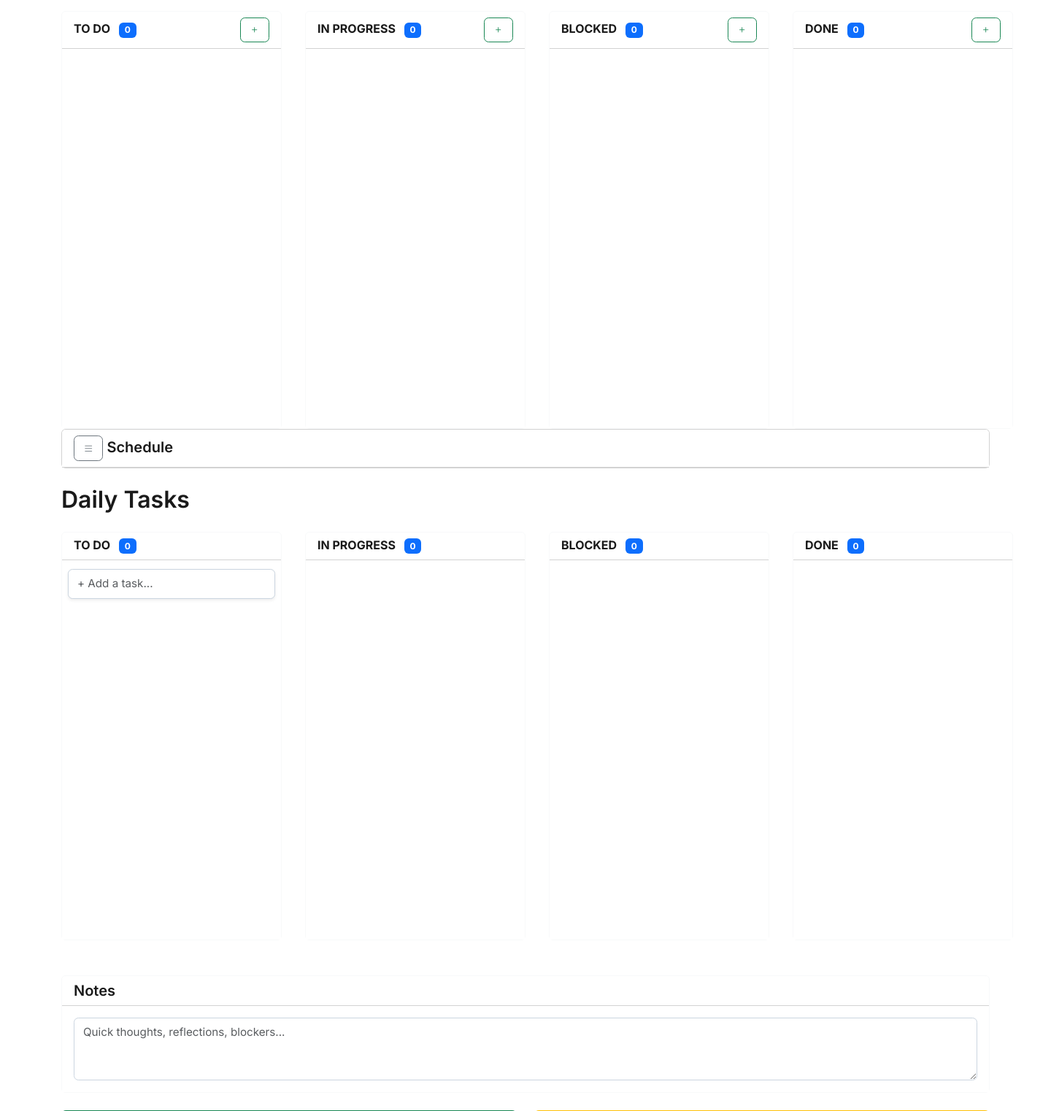
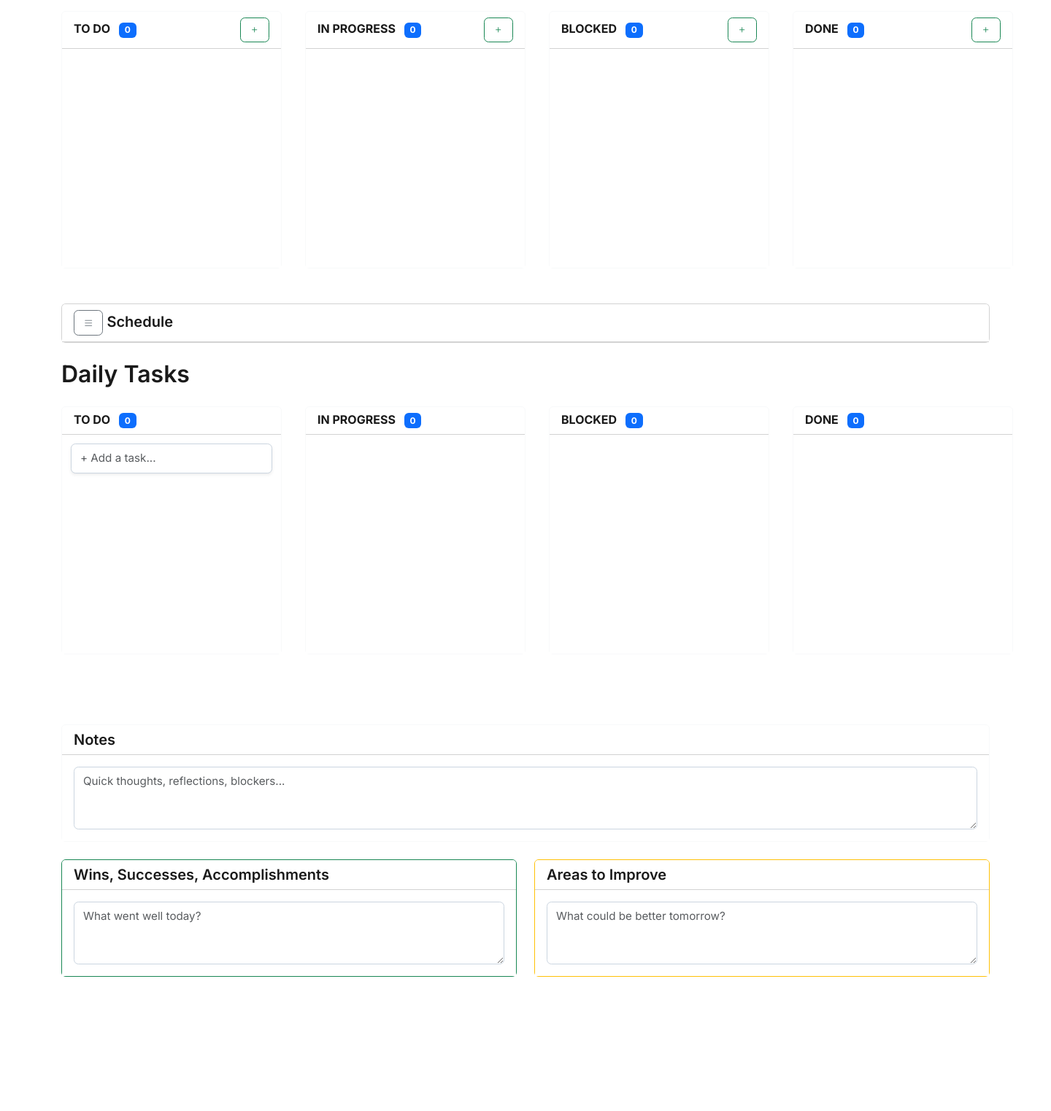
Before and after one commit to wmfmorgan/WFM-planner, a Flask app: template app/templates/day.html in a window 1440 px wide. Shown: the part 494-2017 px from the top of the page at 73% size. After the commit the page ends 1833 px from the top, so only its background shows below. Run offline with Flask 3, Linux system fonts and the light colour scheme; the template is opened without the code that fills it, so the values that code supplies are empty; some libraries are stand-ins or nearby versions.

Commit message:
shorten task columns

```diff
--- a/app/static/css/style.css
+++ b/app/static/css/style.css
@@ -211,19 +211,20 @@ small {
         min-width: 300px !important;
         max-width: 300px !important;
         flex: 0 0 300px !important;
-        padding: 0 8px !important;
+        /*  padding: 0 8px !important;
 
         /* Grow tall naturally — no max-height */
         height: auto !important;
-        min-height: 65vh !important;
-
-        overflow-y: visible !important;
+        min-height: 250px !important;
+        padding: 0.75rem 0.75rem 4rem 0.75rem !important;  /* top/right/bottom/left */
+        overflow-y: auto !important;
         overflow-x: visible !important;
 
         /* Only a tiny bit of breathing room — no more 120px void */
         /*padding-bottom: 2rem !important;*/
 
         scrollbar-width: thin;
+        scrollbar-color: #cbd5e0 transparent;
     }
 
     /* Optional: Center columns on wide screens */
@@ -235,9 +236,10 @@ small {
     }
 
     .kanban-board {
-        min-height: 70vh !important;     /* Forces full height */
+        /*min-height: 70vh !important;     /* Forces full height */
         align-items: stretch !important;
         overflow-x: visible !important;  /* Allow horizontal scroll if needed */
+        margin-bottom: 3rem !important;
     }
 
     /* Kanban Drag Ghost Fix */
@@ -407,14 +409,10 @@ small {
     border-radius: 4px;
 }
 
-/* TASKS KANBAN — COMFORTABLE BOTTOM SPACE */
-section.kanban-section .kanban-column {
-    padding-bottom: 80px !important;   /* Perfect for + input + dragging */
-}
-
 /* Optional: Slightly more space before the next section */
 section.kanban-section {
-    margin-bottom: 3rem !important;
+    margin-bottom: 6rem !important;     /* Big clean gap */
+
 }
 /* KANBAN — SPACE BETWEEN HEADER AND FIRST CARD */
 .kanban-column {
@@ -422,6 +420,18 @@ section.kanban-section {
 }
 
 /* GOALS KANBAN — TIGHT & CLEAN (NO BOTTOM VOID) */
-.kanban-board:not(.kanban-section) .kanban-column {
+/*  .kanban-board:not(.kanban-section) .kanban-column {
     padding-bottom: 1.5rem !important;   /* Just enough for dragging */
+/*} */
+
+/* Optional: Nice scrollbar */
+.kanban-column::-webkit-scrollbar {
+    width: 6px;
 }
+.kanban-column::-webkit-scrollbar-track {
+    background: transparent;
+}
+.kanban-column::-webkit-scrollbar-thumb {
+    background: #cbd5e0;
+    border-radius: 3px;
+}
--- a/app/templates/kanban_board.html
+++ b/app/templates/kanban_board.html
@@ -3,7 +3,7 @@
     <div class="row g-3">
         {% for col in columns %}
             <div class="col">
-                <div class="card h-100 border-light">
+                <div class="card border-light">
                     <div class="card-header bg-light text-center d-flex justify-content-between align-items-center">
                         <h6 class="mb-0 text-uppercase fw-bold">
                             {{ col.label }}
```
